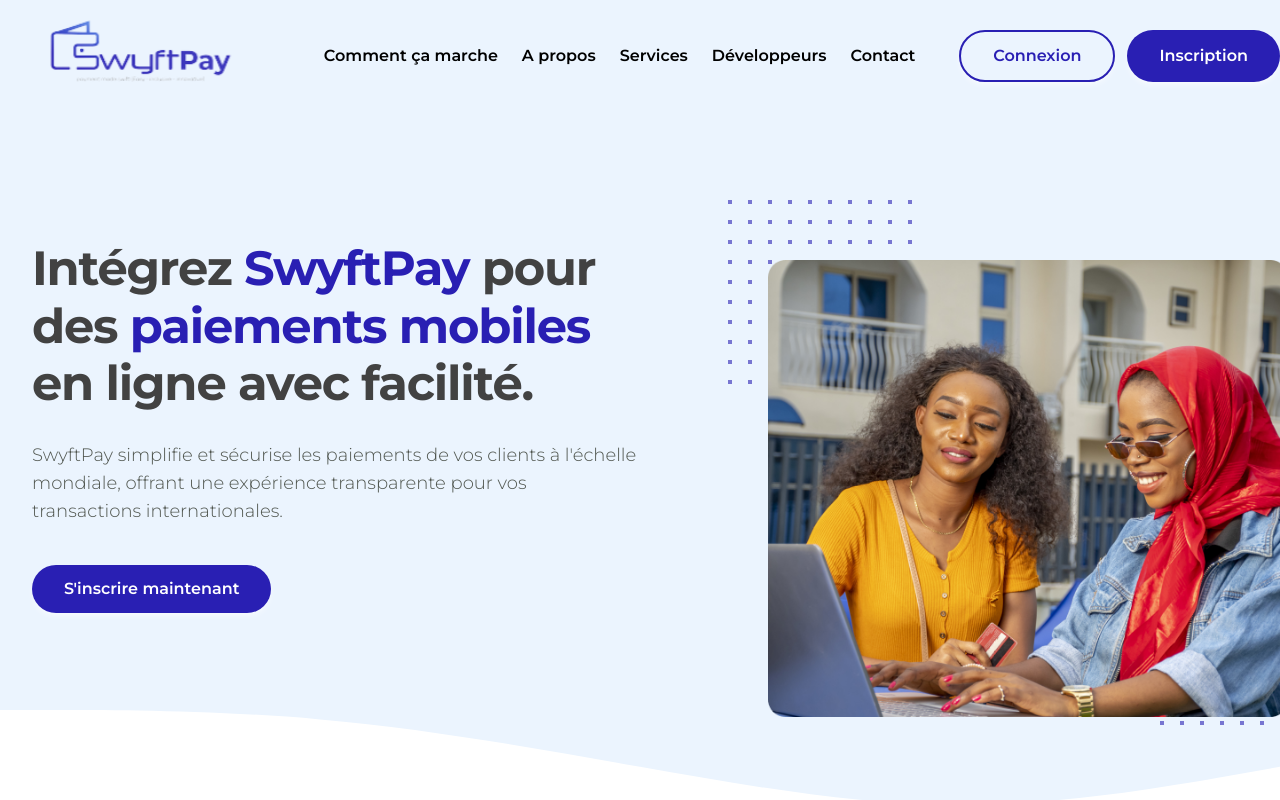
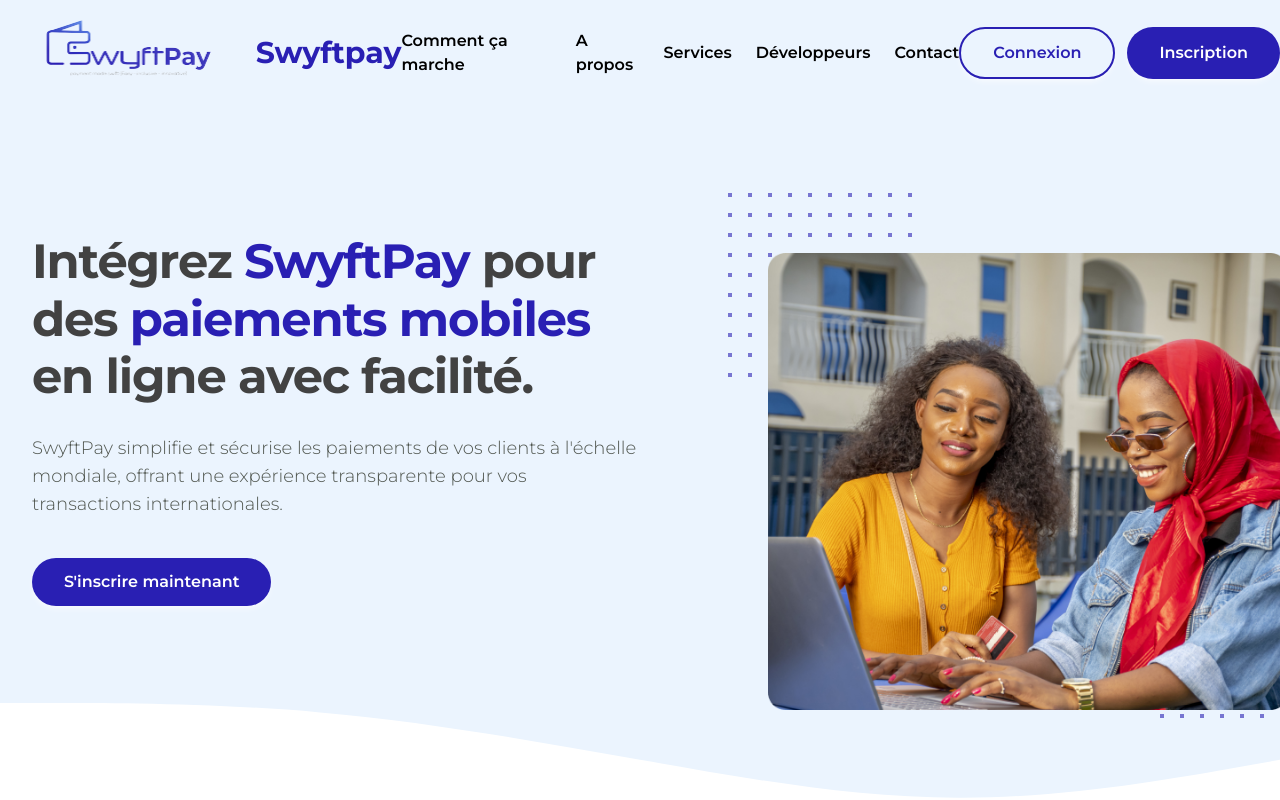
Before and after one commit to swyftpay-drc/frontend, a Next.js app: page / in a window 1280 px wide. Shown: the top 800 px of the page. Built offline with nearby package versions, Linux system fonts and the light colour scheme.

Commit message:
feat:add animate

```diff
--- a/src/components/client/about/missio-vision-section/index.tsx
+++ b/src/components/client/about/missio-vision-section/index.tsx
@@ -13,7 +13,7 @@
 ];
 export const MissionVisionSection = () => {
   return (
-    <div className="grid grid-cols-1 gap-6 md:grid-cols-2 md:gap-6 lg:gap-24 md:py-12 relative -top-32 z-50 bg-white shadow-[rgba(7,_65,_210,_0.1)_0px_9px_30px] hover:shadow-2xl hover:shadow-primary-900/20 rounded-xl">
+    <div className="grid grid-cols-1 gap-6 md:grid-cols-2 md:gap-6 lg:gap-24 md:py-12 relative -top-32 z-30 bg-white shadow-[rgba(7,_65,_210,_0.1)_0px_9px_30px] hover:shadow-2xl hover:shadow-primary-900/20 rounded-xl">
       {misssionAndVisions.map((item, index) => (
         <Card
           title={item.titile}
--- a/src/components/client/layouts/navbar/index.tsx
+++ b/src/components/client/layouts/navbar/index.tsx
@@ -28,7 +28,7 @@
           <Link
             key={index + "_id"}
             href={nav.path}
-            className="font-semibold hover:text-primary-900 duration-300"
+            className="font-semibold hover:text-primary-900 transition"
           >
             {nav.name}
           </Link>
@@ -40,9 +40,17 @@
     <div className="w-full bg-primary-400 relative">
       <div className="w-full py-4 flex flex-row items-center justify-between mx-auto max-w-7xl px-4 sm:px-0">
         <div className="flex justify-between items-center p-0 z-50">
-          <Link href={"/"}>
+          <Link href={"/"} className="hidden lg:flex">
             {" "}
             <Logo />
+          </Link>
+          <Link
+            href={"/"}
+            className={`text-3xl font-bold ${
+              isDropdownOpen ? "text-white" : "text-primary-900"
+            }`}
+          >
+            <h1>Swyftpay</h1>
           </Link>
         </div>
         <div className="hidden lg:flex items-center gap-6">
@@ -59,7 +67,9 @@
             <button
               onClick={toggleDropdown}
               className={
-                isDropdownOpen ? "text-primary-90" : "text-primary-900"
+                isDropdownOpen
+                  ? "text-primary-90 transition"
+                  : "text-primary-900 transition"
               }
             >
               <IconMenu />
@@ -70,18 +80,24 @@
             <button
               onClick={toggleDropdown}
               className={
-                isDropdownOpen ? "text-primary-90" : "text-primary-900"
+                isDropdownOpen
+                  ? "text-primary-90 transition"
+                  : "text-primary-900 transition"
               }
             >
-              <IconClose className="h-10 w-10 text-primary-900" />
+              <IconClose className="h-10 w-10 text-white" />
             </button>
           </div>
         )}
       </div>
 
       {isDropdownOpen && (
-        <div className="lg:hidden fixed top-0 left-0 z-40 w-full h-screen bg-opacity-80 duration-300">
-          <div className="bg-primary-400 shadow-lg z-50 w-full h-screen py-24">
+        <div className="lg:hidden fixed top-0 left-0 z-40 w-full h-screen bg-opacity-80 transition">
+          <div
+            className="bg-primary-900 shadow-lg z-50 w-full h-screen py-24"
+            data-aos="fade-down"
+            data-aos-duration="500"
+          >
             <div className="flex flex-col items-center justify-start gap-6 bg-white h-screen py-12">
               {renderNavigations()}
 
```
